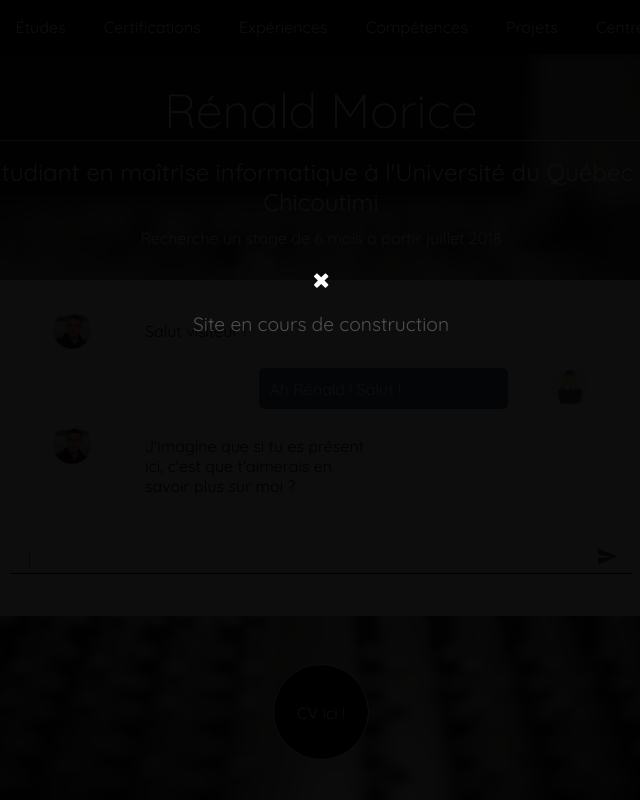
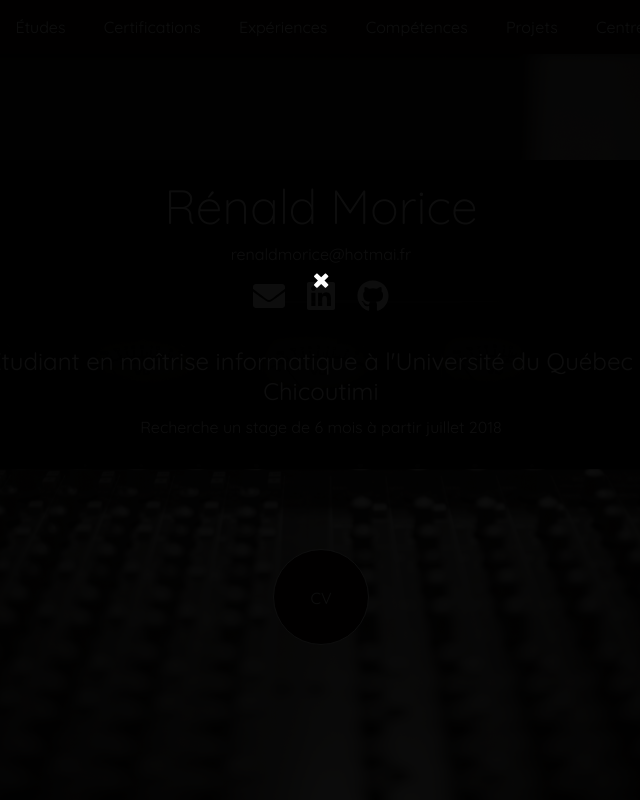
Before and after one commit to renald-morice/Portfolio, a PHP site: page / in a window 1280 px wide. Shown: the whole page, without its empty margins (319-959 px from the left). Run offline with PHP 8.4, Linux system fonts and the light colour scheme.

Commit message:
new header

```diff
--- a/css/portfolio.css
+++ b/css/portfolio.css
@@ -26,6 +26,21 @@
   .close svg {
     width: 15px;
     height: auto; }
+
+.rounded_btn {
+  width: 6em;
+  height: 6em;
+  border-radius: 50%;
+  display: inline-block;
+  background-color: #14100E;
+  color: #FEFEFE;
+  border: 1px solid #FEFEFE;
+  transition: background-color 0.5s ease; }
+  .rounded_btn:hover, .rounded_btn:active {
+    background-color: #466986; }
+  .rounded_btn span {
+    font-weight: 400;
+    line-height: 6em; }
 
 @keyframes blink {
   50% {
@@ -213,92 +228,154 @@
   background-size: cover;
   min-height: 100vh;
   padding: 2em;
-  color: #FEFEFE; }
+  color: #FEFEFE;
+    /*#intro_desc{
+        margin-top: $margin-Basic ;
+        height: 42vh;
+        min-height: 150px;
+
+        background-color: $color-SmoothWhite;
+        border-radius: 2px;
+        padding: $margin-Basic/2 $margin-Basic $margin-Basic/2 $margin-Basic;
+
+        color : $color-BlueGray;
+
+        #read_chat{
+            height: 80%;
+            overflow-x: hidden;
+            overflow-y: auto;
+            padding-top: $margin-Basic/2;
+            padding-bottom: $margin-Basic/2;
+            margin-bottom: $margin-Basic/4;
+
+            & div.row {
+
+                margin-bottom: $margin-Basic/2;
+                display: none;
+
+                .picture_chat{
+
+                    text-align: center;
+
+                    img{
+
+                        border-radius: 50%;
+                        height: 3rem;
+                        max-height: 50px;
+                        width: auto;
+                    }
+
+                }
+
+
+                .msg_chat{
+
+                    padding: $padding-Basic/3;
+                    border-radius: 5px;
+                }
+
+                &.me .msg_chat{
+                    background-color: $color-SmoothGray;
+                    color: $color-Black;
+                }
+
+                &.visitor .msg_chat{
+                    background-color: $color-BrightBlue;
+                    color: $color-SmoothWhite;
+                }
+
+
+            }
+
+        }
+
+        #write_chat{
+            min-height: 20%;
+
+            #input_chat{
+
+                border-bottom: 1px solid $color-Black;
+
+                div#fakeInput{
+
+
+                    display: inline-block;
+                    padding: 3px;
+                    width: 80%;
+                    border: none;
+                    background-color: transparent;
+
+                }
+
+                img{
+                    width: 1.5rem;
+                    float: right;
+                }
+
+            }
+
+            #send_chat{
+
+                text-align: center;
+
+                button{
+                    background-color: $color-Black;
+                    border: none;
+                    color: $color-White;
+                    padding: $padding-Basic/4 $padding-Basic/2 $padding-Basic/4 $padding-Basic/2;
+
+                }
+            }
+
+        }
+
+    }*/ }
   header #name {
-    margin-top: 3em;
-    color: #FEFEFE;
+    margin-top: 8em;
     text-align: center;
-    padding-left: 0;
-    padding-right: 0; }
-    header #name div {
+    padding: 1em 2em 2em 2em;
+    background: rgba(0, 0, 0, 0.9);
+    border-radius: 10px; }
+    @media (max-width: 767px) {
+      header #name {
+        margin-top: 3em; } }
+    @media (min-width: 768px) and (max-width: 991px) {
+      header #name {
+        margin-top: 5em; } }
+    header #name div#status {
+      margin-top: 1em;
+      padding: 0 1em;
+      font-size: 3vh; }
+      @media (max-height: 650px) {
+        header #name div#status {
+          font-size: 22.5px; } }
+    header #name div#looking_for {
       padding: 0.6666666667em 1em 0 1em; }
-      header #name div#status {
-        border-top: 1px solid #FEFEFE;
-        font-size: 3vh; }
-        @media (max-height: 650px) {
-          header #name div#status {
-            font-size: 22.5px; } }
-  header #intro_desc {
-    margin-top: 2em;
-    height: 42vh;
-    min-height: 150px;
-    background-color: #FEFEFE;
-    border-radius: 2px;
-    padding: 1em 2em 1em 2em;
-    color: #2c3e50; }
-    header #intro_desc #read_chat {
-      height: 80%;
-      overflow-x: hidden;
-      overflow-y: auto;
-      padding-top: 1em;
-      padding-bottom: 1em;
-      margin-bottom: 0.5em; }
-      header #intro_desc #read_chat div.row {
-        margin-bottom: 1em;
-        display: none; }
-        header #intro_desc #read_chat div.row .picture_chat {
-          text-align: center; }
-          header #intro_desc #read_chat div.row .picture_chat img {
-            border-radius: 50%;
-            height: 3rem;
-            max-height: 50px;
-            width: auto; }
-        header #intro_desc #read_chat div.row .msg_chat {
-          padding: 0.6666666667em;
-          border-radius: 5px; }
-        header #intro_desc #read_chat div.row.me .msg_chat {
-          background-color: #EEEEEE;
-          color: #14100E; }
-        header #intro_desc #read_chat div.row.visitor .msg_chat {
-          background-color: #466986;
-          color: #FEFEFE; }
-    header #intro_desc #write_chat {
-      min-height: 20%; }
-      header #intro_desc #write_chat #input_chat {
-        border-bottom: 1px solid #14100E; }
-        header #intro_desc #write_chat #input_chat div#fakeInput {
-          display: inline-block;
-          padding: 3px;
-          width: 80%;
-          border: none;
-          background-color: transparent; }
-        header #intro_desc #write_chat #input_chat img {
-          width: 1.5rem;
-          float: right; }
-      header #intro_desc #write_chat #send_chat {
-        text-align: center; }
-        header #intro_desc #write_chat #send_chat button {
-          background-color: #14100E;
-          border: none;
-          color: #FFFFFF;
-          padding: 0.5em 1em 0.5em 1em; }
+    header #name #contact {
+      text-align: center;
+      padding: 0 1em 0.5em 1em; }
+      header #name #contact a {
+        transition: color 0.25s ease;
+        padding-left: 0.5em;
+        padding-right: 0.5em; }
+        header #name #contact a:hover, header #name #contact a:active {
+          color: #466986;
+          cursor: pointer; }
+        header #name #contact a svg {
+          width: 4vh;
+          height: 4vh; }
+    header #name #email {
+      padding-top: 0.5em;
+      padding-bottom: 1em; }
   header #CV {
-    margin-top: 3em;
+    margin-top: 5em;
     text-align: center; }
-    header #CV a {
-      width: 12vh;
-      height: 12vh;
-      border-radius: 50%;
-      line-height: 12vh;
-      display: inline-block;
-      text-decoration: none;
-      background-color: #14100E;
-      color: #FEFEFE;
-      font-weight: 400;
-      border: 1px solid #FEFEFE;
-      transition: background-color 0.5s ease; }
-      header #CV a:hover, header #CV a:active {
-        background-color: #466986; }
+    @media (max-width: 767px) {
+      header #CV {
+        margin-top: 2em; } }
+    @media (min-width: 768px) and (max-width: 991px) {
+      header #CV {
+        margin-top: 3em; } }
 
 section {
   text-align: center;
--- a/css/scss/portfolio.scss
+++ b/css/scss/portfolio.scss
@@ -96,6 +96,29 @@
     svg{
         width: 15px;
         height: auto;
+    }
+}
+
+.rounded_btn{
+    width: 6em;
+    height: 6em;
+    border-radius: 50%;
+
+    display: inline-block;
+
+    background-color: $color-Black;
+    color: $color-SmoothWhite;
+    border: 1px solid $color-SmoothWhite;
+
+    transition: background-color 0.5s ease;
+
+    &:hover, &:active{
+        background-color: $color-BrightBlue;
+    }
+
+    span{
+        font-weight: $Quicksand-Normal;
+        line-height: 6em;
     }
 }
 
@@ -380,24 +403,57 @@
 
     #name{
 
-        margin-top: $margin-Basic * 1.5;
+        margin-top: $margin-Basic * 4;
+        @include phone {
+            margin-top: $margin-Basic * 1.5;
+        }
+        @include tablet {
+            margin-top: $margin-Basic * 2.5;
+        }
 
-        color : $color-SmoothWhite;
         text-align: center;
-        padding-left: 0;
-        padding-right: 0;
+        padding: $padding-Basic/2 $padding-Basic $padding-Basic $padding-Basic;
+        background: rgba(0,0,0,0.9);
+        border-radius: 10px;
 
-        div{
+        div#status{
+            margin-top: $margin-Basic/2;
+            padding: 0 $margin-Basic/2;
+            @include customFontSize($font-size-Medium, $min-font-size-Medium);
+        }
+
+        div#looking_for{
             padding: $margin-Basic/3 $margin-Basic/2 0 $margin-Basic/2;
+        }
 
-            &#status{
-                border-top: 1px solid $color-SmoothWhite;
-                @include customFontSize($font-size-Medium, $min-font-size-Medium);
+        #contact{
+            text-align: center;
+            padding: 0 $padding-Basic/2 $padding-Basic/4 $padding-Basic/2;
+
+            a{
+                transition: color 0.25s ease;
+                padding-left: $padding-Basic/4;
+                padding-right: $padding-Basic/4;
+
+                &:hover, &:active{
+                    color: $color-BrightBlue;
+                    cursor: pointer;
+                }
+
+                svg{
+                    width: 4vh;
+                    height: 4vh;
+                }
             }
+        }
+
+        #email{
+            padding-top: $padding-Basic/4;
+            padding-bottom: $padding-Basic/2;
         }
     }
 
-    #intro_desc{
+    /*#intro_desc{
         margin-top: $margin-Basic ;
         height: 42vh;
         min-height: 150px;
@@ -497,34 +553,17 @@
 
         }
 
-    }
+    }*/
 
     #CV{
-
-        margin-top: $margin-Basic *1.5;
+        margin-top: $margin-Basic * 2.5;
         text-align: center;
 
-        a{
-
-
-            width: 12vh;
-            height: 12vh;
-            border-radius: 50%;
-            line-height: 12vh;
-
-            display: inline-block;
-            text-decoration: none;
-
-            background-color: $color-Black;
-            color: $color-SmoothWhite;
-            font-weight: $Quicksand-Normal;
-            border: 1px solid $color-SmoothWhite;
-
-            transition: background-color 0.5s ease;
-
-            &:hover, &:active{
-                background-color: $color-BrightBlue;
-            }
+        @include phone {
+            margin-top: $margin-Basic;
+        }
+        @include tablet {
+            margin-top: $margin-Basic*1.5;
         }
     }
 
@@ -578,7 +617,7 @@
     color : $color-SmoothWhite;
     text-align: center;
 
-     #contact {
+     /*#contact {
         background-color : $color-Black;
         padding: $padding-Basic/4;
         margin-left: 0px;
@@ -609,7 +648,7 @@
                 }
              }
          }
-    }
+    }*/
 
     #copyright{
         padding: $padding-Basic *3/4;
--- a/index.html
+++ b/index.html
@@ -39,6 +39,7 @@
                 </div>
                 <ul class="row">
                     <li class="scrollTo" data-scrollTo="header">Accueil</li>
+                     <!-- <li class="scrollTo" data-scrollTo="#about">À propos</li> -->
                     <li class="scrollTo" data-scrollTo="#studies">Études</li>
                     <li class="scrollTo" data-scrollTo="#certifications">Certifications</li>
                     <li class="scrollTo" data-scrollTo="#work_experiences">Expériences</li>
@@ -51,15 +52,25 @@
 			<!--                HEADER                   -->
 			<!-- ======================================= -->
 			<header>
+
                 <div class="row">
-                    <div class="col-sm-10 col-sm-offset-1 col-md-8 col-md-offset-2 reveal" data-RevealDelay="100" data-RevealOrigin="bottom" id="name">
+                    <div class="col-sm-10 col-sm-offset-1 col-md-8 col-md-offset-2 reveal" data-RevealDelay="200" data-RevealOrigin="bottom" id="name">
                         <h1>Rénald Morice</h1>
-                        <div id="status">Etudiant en maîtrise informatique à l'Université du Québec à Chicoutimi</div>
+                        <div class="row" id="email">renaldmorice@hotmai.fr</div>
+                        <div class="row" id="contact">
+                            <a href="mailto:renaldmorice@hotmail.fr" title="Envoyer un mail"><i class="fas fa-envelope"></i></a>
+                            <a target="_blank" href="https://www.linkedin.com/in/renaldmorice" title="Afficher le profil LinkedIn"><i class="fab fa-linkedin"></i></a>
+                            <a target="_blank" href="https://github.com/renald-morice" title="Afficher le profil GitHub"><i class="fab fa-github"></i></a>
+                        </div>
+                        <div id="status">Étudiant en maîtrise informatique à l'Université du Québec à Chicoutimi</div>
                         <div id="looking_for">Recherche un stage de 6 mois à partir juillet 2018</div>
 
                     </div>
                 </div>
-                <div class="row">
+                <div class="row reveal" data-RevealDelay="500" data-RevealOrigin="top" id="CV">
+                    <a class="rounded_btn" target="_blank" href="CV-RenaldMorice.pdf"><span>CV</span></a>
+                </div>
+                <!-- <div class="row">
                     <div class="col-sm-10 col-sm-offset-1 col-md-8 col-md-offset-2" id="intro_desc">
                         <div class="row custom_scrollbar" id="read_chat">
 
@@ -115,7 +126,7 @@
 
                             <div class="row animated me" data-waitingTime="3">
                                 <div class="col-xs-2 col-xs-offset-1 picture_chat"><img src="images/photo/renaldmorice.jpg" alt="Photo de Rénald Morice"></div>
-                                <div class="col-xs-6 col-md-4 msg_chat">Je recherche un <b>un stage</b> dans le domaine vaste de l'informatique, pour une durée de 6 mois à partir de juillet 2018.</div>
+                                <div class="col-xs-6 col-md-4 msg_chat">Je recherche <b>un stage</b> dans le domaine vaste de l'informatique, pour une durée de 6 mois à partir de juillet 2018.</div>
                             </div>
 
                             <div class="row animated me" data-waitingTime="4">
@@ -143,15 +154,20 @@
                             </div>
                         </div>
                     </div>
-                </div>
-                <div class="row" id="CV">
-				    <a target="_blank" href="CV-RenaldMorice.pdf"> CV ici !</a>
-                </div>
+                </div> -->
+
 			</header>
 
 			<!-- ======================================= -->
 			<!--                CONTENT                  -->
 			<!-- ======================================= -->
+
+            <!-- ========  About  ======== -->
+            <!-- <section class="row" id="about">
+
+                <h2 class="col-12">À propos de moi</h2>
+
+            </section> -->
 
             <!-- ========  Studies & Certifications  ======== -->
             <section class="row" id="studies">
@@ -362,7 +378,7 @@
                     </table>
                     <p>Réception des clients et préparation des commandes clients dans un magasin de mobilier et objets de décoration.</p>
                 </div>
-                <div class="col-sm-12 col-md-4 reveal model-2" data-RevealDelay="0" data-RevealOrigin="left">
+                <div class="col-sm-12 col-md-4 reveal model-2" data-RevealDelay="200" data-RevealOrigin="left">
                     <div class="img-container"><img src="images/experiences/wheat.svg" alt="Logo d'un blé"></div>
                     <h3>Ouvrier dans une exploitation céréalière</h3>
                     <table class="tab_infos">
@@ -385,7 +401,7 @@
                     </table>
                     <p>Réalisation des différentes tâches d'un ouvrier agricole dans le domaine des céréales.</p>
                 </div>
-                <div class="col-sm-12 col-md-4 reveal model-2" data-RevealDelay="0" data-RevealOrigin="left">
+                <div class="col-sm-12 col-md-4 reveal model-2" data-RevealDelay="400" data-RevealOrigin="left">
                     <div class="img-container"><img src="images/experiences/chicken.svg" alt="Logo d'un poussin"></div>
                     <h3>Aide à l'entreprise familiale</h3>
                     <table class="tab_infos">
@@ -432,7 +448,7 @@
 			<!-- ======================================= -->
 			<footer class="row">
 
-                <div class="row" id="contact">
+                <!-- <div class="row" id="contact">
                     <div class="col-xs-12">
                         <a href="mailto:renaldmorice@hotmail.fr" title="Envoyer un mail"><span id="email">renaldmorice@hotmail.fr</span></a>
                     </div>
@@ -440,7 +456,7 @@
                         <a target="_blank" href="CV-RenaldMorice.pdf" title="Afficher le CV"><i class="fas fa-user-circle"></i></a>
                         <a target="_blank" href="https://www.linkedin.com/in/renaldmorice" title="Afficher le profil LinkedIn"><i class="fab fa-linkedin"></i></a>
                     </div>
-                </div>
+                </div> -->
 
                 <div class="row" id="copyright">
                         Copyright © 2018 Rénald Morice. All Rights Reserved. Site hébergé chez OVH Canada.
```
Also changed, not shown: other parts of css/portfolio.css (+32 -22 lines), 2 other files.
